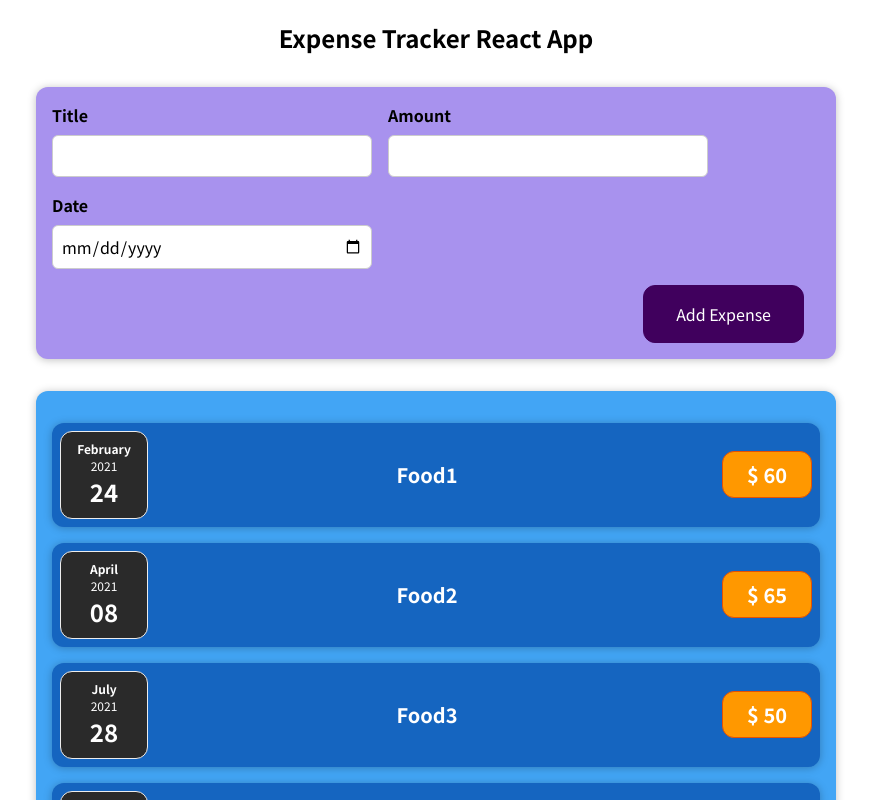
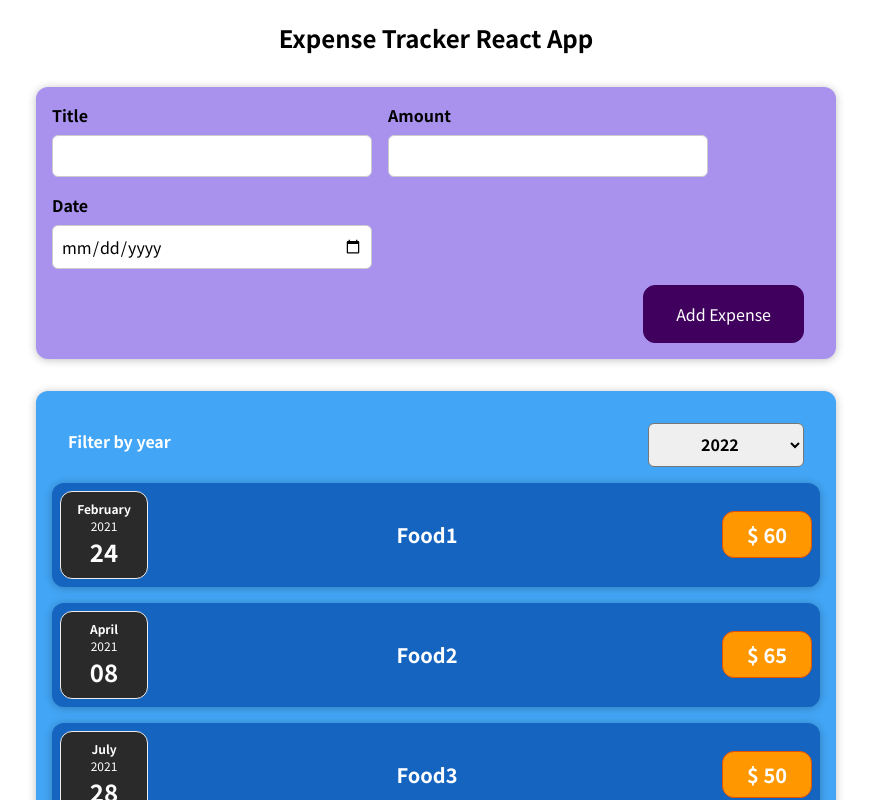
Before and after one commit to yuvaraj21/React-Bootcamp, a React (Create React App) app in the folder Expense-Tracker/: page / in a window 1280 px wide. Shown: the top 800 px of the page, without its empty margins (204-1075 px from the left). Built offline with nearby package versions, Linux system fonts and the light colour scheme.

Commit message:
pass values child to parentt

```diff
--- a/Expense-Tracker/src/App.js
+++ b/Expense-Tracker/src/App.js
@@ -1,8 +1,9 @@
+import { useState } from 'react';
 import Expenses from './component/Expenses/Expenses';
 import NewExpense from './component/NewExpense/NewExpense';
 
 function App() {
-  const expenses = [
+  let expenses = [
     {
       name: 'Food1',
       price: 60.0,
@@ -25,10 +26,15 @@ function App() {
     },
   ];
 
+  const addExpenseHandler = (expense) => {
+    console.log('In app.js');
+    console.log(expense);
+  };
+
   return (
     <div>
       <h2>Expense Tracker React App</h2>
-      <NewExpense />
+      <NewExpense onAddExpense={addExpenseHandler} />
       <Expenses expenses={expenses} />
     </div>
   );
--- a/Expense-Tracker/src/component/Expenses/Expenses.js
+++ b/Expense-Tracker/src/component/Expenses/Expenses.js
@@ -1,13 +1,22 @@
-import React from 'react';
+import React, { useState } from 'react';
 import Card from '../UI/Card';
 import ExpenseItem from './ExpenseItem';
 import './Expenses.css';
+import ExpensesFilter from './ExpensesFilter';
 
 const Expenses = (props) => {
-  const expenses = props.expenses;
+  let expenses = props.expenses;
+  const [filteredYear, setFilteredYear] = useState('2022');
 
+  const filterChangeHandler = (selectedYear) => {
+    setFilteredYear(selectedYear);
+  };
   return (
     <Card className="expenses">
+      <ExpensesFilter
+        selected={filteredYear}
+        onChangeFilter={filterChangeHandler}
+      />
       <ExpenseItem
         title={expenses[0].name}
         amount={expenses[0].price}
--- /dev/null
+++ b/Expense-Tracker/src/component/Expenses/ExpensesFilter.css
@@ -0,0 +1,24 @@
+.expenses-filter {
+    color: white;
+    padding: 0 1rem;
+}
+
+.expenses-filter__control {
+    display: flex;
+    width: 100%;
+    align-items: center;
+    justify-content: space-between;
+    margin: 1rem 0;
+}
+
+.expenses-filter label {
+    font-weight: bold;
+    margin-bottom: 0.5rem;
+}
+
+.expenses-filter select {
+    font: inherit;
+    padding: 0.5rem 3rem;
+    font-weight: bold;
+    border-radius: 6px;
+}
--- /dev/null
+++ b/Expense-Tracker/src/component/Expenses/ExpensesFilter.js
@@ -0,0 +1,24 @@
+import React from 'react';
+
+import './ExpensesFilter.css';
+
+const ExpensesFilter = (props) => {
+  const dropdownChangeHandler = (event) => {
+    props.onChangeFilter(event.target.value);
+  };
+  return (
+    <div className="expenses-filter">
+      <div className="expenses-filter__control">
+        <label>Filter by year</label>
+        <select value={props.selected} onChange={dropdownChangeHandler}>
+          <option value="2022">2022</option>
+          <option value="2021">2021</option>
+          <option value="2020">2020</option>
+          <option value="2019">2019</option>
+        </select>
+      </div>
+    </div>
+  );
+};
+
+export default ExpensesFilter;
--- a/Expense-Tracker/src/component/NewExpense/ExoenseForm.js
+++ /dev/null
@@ -1,30 +0,0 @@
-import react from 'react';
-import './ExpenseForm.css';
-
-const ExpenseForm = () => {
-  return (
-    <form>
-      <div className="new-expense__controls">
-        <div className="new-expense__control">
-          <label>Title</label>
-          <input type="text" />
-        </div>
-
-        <div className="new-expense__control">
-          <label>Amount</label>
-          <input type="number" />
-        </div>
-
-        <div className="new-expense__control">
-          <label>Date</label>
-          <input type="date" />
-        </div>
-      </div>
-      <div className="new-expense__actions">
-        <button type="submit">Add Expense</button>
-      </div>
-    </form>
-  );
-};
-
-export default ExpenseForm;
--- /dev/null
+++ b/Expense-Tracker/src/component/NewExpense/ExpenseForm.js
@@ -0,0 +1,64 @@
+import react, { useState } from 'react';
+import './ExpenseForm.css';
+
+const ExpenseForm = (props) => {
+  const [title, setTitle] = useState('');
+  const [amount, setAmount] = useState('');
+  const [date, setDate] = useState('');
+
+  const submitExpense = (event) => {
+    event.preventDefault();
+    const expenseData = {
+      title: title,
+      amount: amount,
+      date: new Date(date),
+    };
+    props.onSaveExpenseData(expenseData);
+    setTitle('');
+    setAmount('');
+    setDate('');
+  };
+  return (
+    <form onSubmit={submitExpense}>
+      <div className="new-expense__controls">
+        <div className="new-expense__control">
+          <label>Title</label>
+          <input
+            type="text"
+            value={title}
+            onChange={(e) => {
+              setTitle(e.target.value);
+            }}
+          />
+        </div>
+
+        <div className="new-expense__control">
+          <label>Amount</label>
+          <input
+            type="number"
+            value={amount}
+            onChange={(e) => {
+              setAmount(e.target.value);
+            }}
+          />
+        </div>
+
+        <div className="new-expense__control">
+          <label>Date</label>
+          <input
+            type="date"
+            value={date}
+            onChange={(e) => {
+              setDate(e.target.value);
+            }}
+          />
+        </div>
+      </div>
+      <div className="new-expense__actions">
+        <button type="submit">Add Expense</button>
+      </div>
+    </form>
+  );
+};
+
+export default ExpenseForm;
--- a/Expense-Tracker/src/component/NewExpense/NewExpense.js
+++ b/Expense-Tracker/src/component/NewExpense/NewExpense.js
@@ -1,11 +1,19 @@
-import react from 'react';
-import ExpenseForm from './ExoenseForm.js';
+import React from 'react';
+import ExpenseForm from './ExpenseForm.js';
 import './NewExpense.css';
 
-const NewExpense = () => {
+const NewExpense = (props) => {
+  const saveDataExpenseHandler = (enteredExpenseData) => {
+    const expenseData = {
+      ...enteredExpenseData,
+      id: Math.floor(Math.random() * 1000).toString(),
+    };
+    console.log(expenseData);
+    props.onAddExpense(expenseData);
+  };
   return (
     <div className="new-expense">
-      <ExpenseForm />
+      <ExpenseForm onSaveExpenseData={saveDataExpenseHandler} />
     </div>
   );
 };
```
